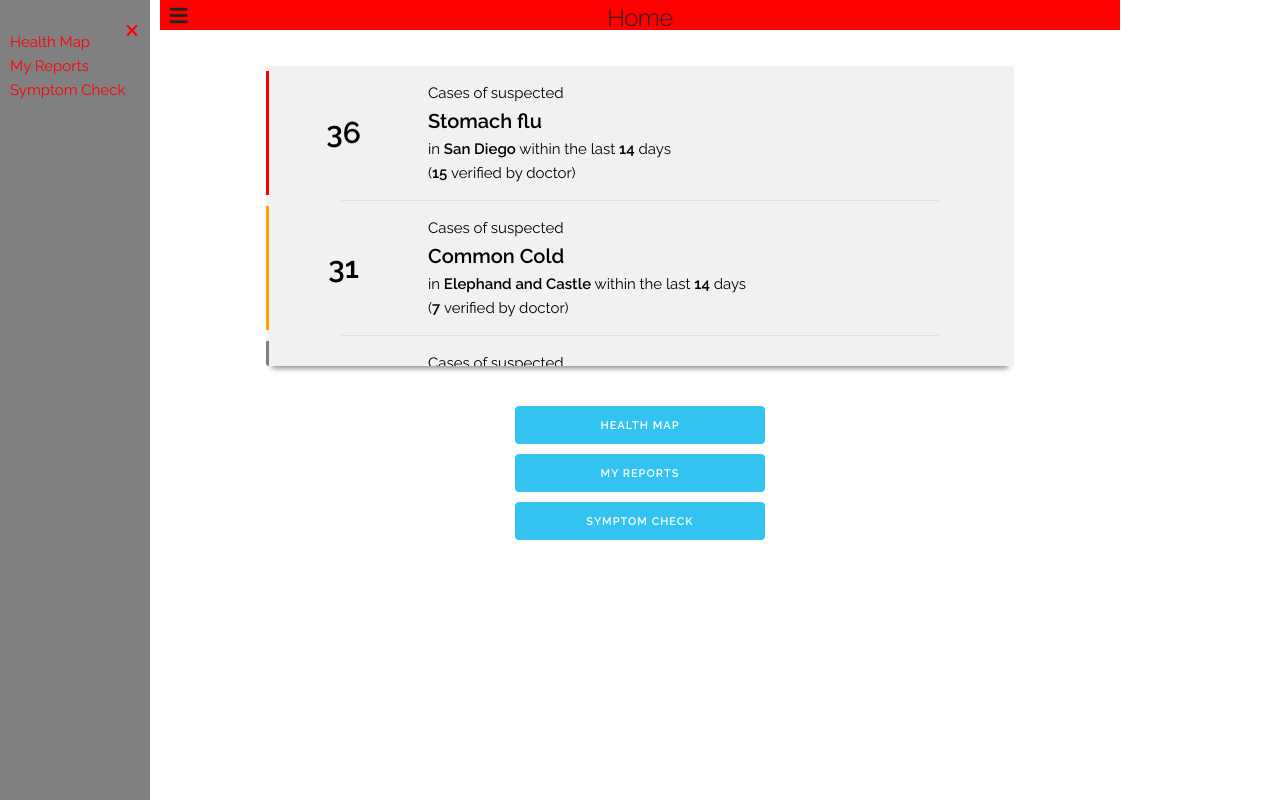
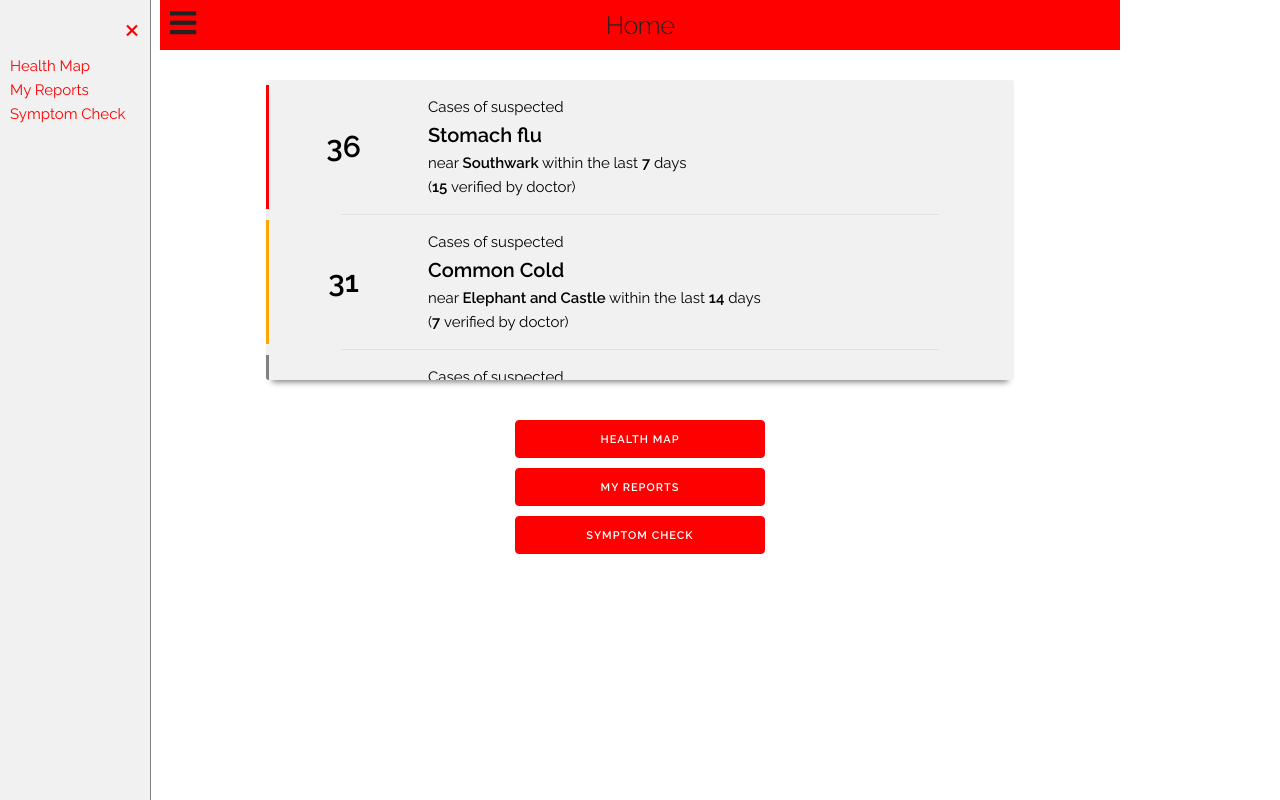
Before and after one commit to christiancheng/healthconnect, a plain HTML site: page index.html in a window 1280 px wide. Both pictures are taken after a click on the icon 173 px from the left and 16 px from the top of the page. Drawn offline with Linux system fonts and the light colour scheme.

Commit message:
add new pages, finish navbar

```diff
--- a/css/skeleton.css
+++ b/css/skeleton.css
@@ -25,7 +25,11 @@
 - Media Queries
 */
 
-
+/* EDIT PRIMARY, SECONDARY COLORS HERE */
+:root{
+  --primary-color: red;
+  --secondary-color: orange;
+}
 /* Grid
 –––––––––––––––––––––––––––––––––––––––––––––––––– */
 .container {
@@ -157,10 +161,10 @@ p {
 
 /* Links
 –––––––––––––––––––––––––––––––––––––––––––––––––– */
-a {
+/* a {
   color: #1EAEDB; }
 a:hover {
-  color: #0FA0CE; }
+  color: #0FA0CE; } */
 
 
 /* Buttons
@@ -206,8 +210,8 @@ input[type="submit"].button-primary,
 input[type="reset"].button-primary,
 input[type="button"].button-primary {
   color: #FFF;
-  background-color: #33C3F0;
-  border-color: #33C3F0; }
+  background-color: var(--primary-color);
+  border-color: var(--primary-color); }
 .button.button-primary:hover,
 button.button-primary:hover,
 input[type="submit"].button-primary:hover,
@@ -219,8 +223,8 @@ input[type="submit"].button-primary:focus,
 input[type="reset"].button-primary:focus,
 input[type="button"].button-primary:focus {
   color: #FFF;
-  background-color: #1EAEDB;
-  border-color: #1EAEDB; }
+  background-color: var(--secondary-color);
+  border-color: var(--secondary-color); }
 
 
 /* Forms
@@ -421,17 +425,22 @@ there.
   height: 100%;
   width: 0;
   position: fixed;
-  z-index: 1;
+  z-index: 9000;
   overflow-x: hidden;
-  background-color: grey;
+  background-color: #F1F1F1;
   transition: .5s;
   padding-top: 30px;
+  border-right-style: solid;
+  border-width: 1px;
+  border-color: grey;
+  white-space: nowrap;
 }
 .sidebar .closebtn {
   font-size: 35px;
   position: absolute;
-  right: 10px;
+  right: 0px;
   top: 0;
+  padding-right: 10px;
 
 }
 
@@ -439,20 +448,26 @@ there.
   text-decoration: none;
   display: block;
   padding-left: 10px;
-  color: red;
+  color: var(--primary-color);
 }
 
+
 .header {
-  background-color: red;
+  background-color: var(--primary-color);
   padding: 0 0 0 0;
-  /* margin: 0 0 0 0; */
-  height: 30px;
+  height: 50px;
   width: 100%;
+}
 
+.header h5{
+  font-size: 25px;
+  line-height: 50px;
 }
+
 .hamb{
-  font-size: 20px;
+  font-size: 30px;
   position: absolute;
+  cursor: pointer;
 }
 
 .hamb i{
@@ -521,6 +536,6 @@ there.
 }
 
 a:hover {
-  background-color: red;
+  background-color: var(--primary-color);
   color: white;
 }
--- a/index.html
+++ b/index.html
@@ -34,9 +34,10 @@
   –––––––––––––––––––––––––––––––––––––––––––––––––– -->
   <div class="sidebar" id="sidebar">
     <a href="javascript:void(0)" class="closebtn" onclick="closeSide()">&times;</a>
-    <a href="#">Health Map</a>
-    <a href="#">My Reports</a>
-    <a href="#">Symptom Check</a>
+    <br>
+    <a href="map.html">Health Map</a>
+    <a href="myreports.html">My Reports</a>
+    <a href="symptomcheck.html">Symptom Check</a>
   </div>
   <div class="container header">
     <div class="row ">
@@ -56,8 +57,8 @@
           <div class="num">36 </div>
           <div class="other ">Cases of suspected
             <div style="font-weight: bold; font-size: 20px">Stomach flu</div>
-            in <div style="font-weight: bold; font-size: 15px; display: inline">San Diego</div>
-            within the last <div style="font-weight: bold; font-size: 15px; display: inline">14</div> days <br>(<div style="font-weight: bold; display: inline">15 </div> verified by doctor)
+            near <div style="font-weight: bold; font-size: 15px; display: inline">Southwark</div>
+            within the last <div style="font-weight: bold; font-size: 15px; display: inline">7</div> days <br>(<div style="font-weight: bold; display: inline">15 </div> verified by doctor)
           </div>
 
       </a>
@@ -67,7 +68,7 @@
             <div class="num">31 </div>
             <div class="other ">Cases of suspected
               <div style="font-weight: bold; font-size: 20px">Common Cold</div>
-              in <div style="font-weight: bold; font-size: 15px; display: inline">Elephand and Castle</div>
+              near <div style="font-weight: bold; font-size: 15px; display: inline">Elephant and Castle</div>
               within the last <div style="font-weight: bold; font-size: 15px; display: inline">14</div> days <br>(<div style="font-weight: bold; display: inline">7 </div> verified by doctor)
             </div>
 
@@ -77,9 +78,9 @@
             <!-- <div class="entry"> -->
               <div class="num">22 </div>
               <div class="other ">Cases of suspected
-                <div style="font-weight: bold; font-size: 20px">Meningitis B</div>
-                in <div style="font-weight: bold; font-size: 15px; display: inline">Elephant and Castle</div>
-                within the last <div style="font-weight: bold; font-size: 15px; display: inline">7</div> days <br>(<div style="font-weight: bold; display: inline">10 </div> verified by doctor)
+                <div style="font-weight: bold; font-size: 20px">Clerkenwell</div>
+                near <div style="font-weight: bold; font-size: 15px; display: inline">Elephant and Castle</div>
+                within the last <div style="font-weight: bold; font-size: 15px; display: inline">14</div> days <br>(<div style="font-weight: bold; display: inline">10 </div> verified by doctor)
               </div>
 
           </a>
@@ -88,13 +89,13 @@
 
   <div class="container navbot">
     <div class="row">
-        <a class="button button-primary but" href="#">Health Map</a>
+        <a class="button button-primary but" href="map.html">Health Map</a>
     </div>
     <div class="row">
-        <a class="button button-primary but" href="#">My Reports</a>
+        <a class="button button-primary but" href="myreports.html">My Reports</a>
     </div>
     <div class="row">
-        <a class="button button-primary but" href="#">Symptom Check</a>
+        <a class="button button-primary but" href="symptomcheck.html">Symptom Check</a>
     </div>
   </div>
 
--- a/map.html
+++ b/map.html
@@ -25,6 +25,8 @@
   <link rel="stylesheet" href="https://unpkg.com/leaflet@1.3.4/dist/leaflet.css"
   integrity="sha512-puBpdR0798OZvTTbP4A8Ix/l+A4dHDD0DGqYW6RQ+9jxkRFclaxxQb/SJAWZfWAkuyeQUytO7+7N4QKrDh+drA=="
   crossorigin=""/>
+  <link rel="stylesheet" href="https://use.fontawesome.com/releases/v5.4.2/css/all.css" integrity="sha384-/rXc/GQVaYpyDdyxK+ecHPVYJSN9bmVFBvjA/9eOB+pb3F2w2N6fc5qB9Ew5yIns" crossorigin="anonymous">
+
 
   <!-- Favicon
   –––––––––––––––––––––––––––––––––––––––––––––––––– -->
@@ -43,6 +45,24 @@
 
   <!-- Primary Page Layout
   –––––––––––––––––––––––––––––––––––––––––––––––––– -->
+  <div class="sidebar" id="sidebar">
+      <a href="javascript:void(0)" class="closebtn" onclick="closeSide()">&times;</a>
+      <br>
+      <a href="index.html">Home</a>
+      <a href="myreports.html">My Reports</a>
+      <a href="symptomcheck.html">Symptom Check</a>
+
+    </div>
+    <div class="container header">
+      <div class="row ">
+        <div style="text-align: center">
+          <div class="hamb">
+            <i class="fas fa-bars" onclick="openSide()"></i>
+          </div>
+          <h5 style="display: inline-block">Health Map</h5>
+        <div>
+      </div>
+    </div>
   <div class="container">
     <div class="row" style="margin-top: 10%">
         <h4>Outbreak Map</h4>
@@ -188,7 +208,15 @@
     </div>
   </div>
 
+  <script>
+      function openSide() {
+          document.getElementById("sidebar").style.width = "150px";
+      }
 
+      function closeSide() {
+          document.getElementById("sidebar").style.width = "0";
+      }
+  </script>
 <!-- End Document
   –––––––––––––––––––––––––––––––––––––––––––––––––– -->
 </body>
```
Also changed, not shown: myreports.html (added, +66 -0 lines), symptomcheck.html (added, +67 -0 lines).
